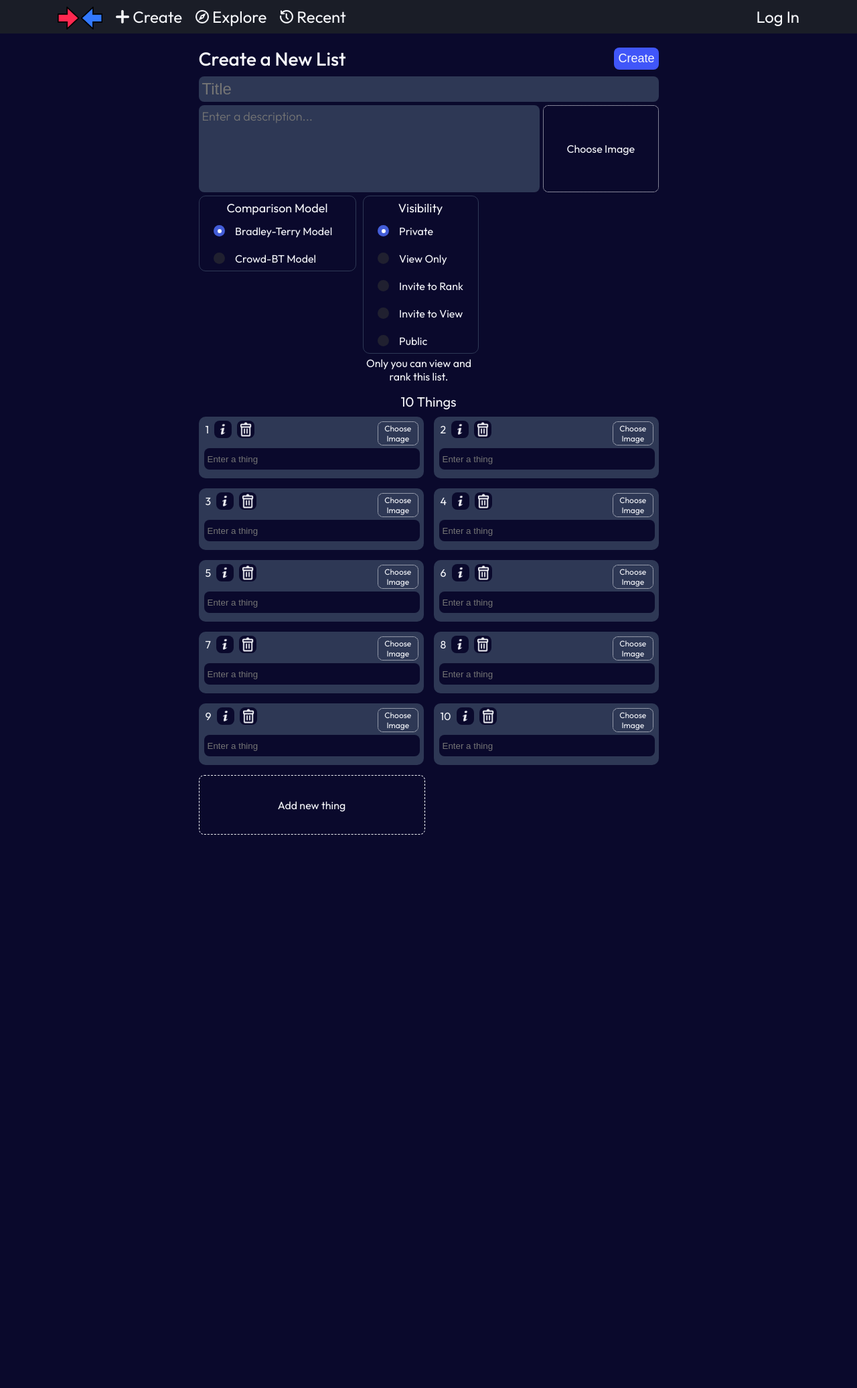
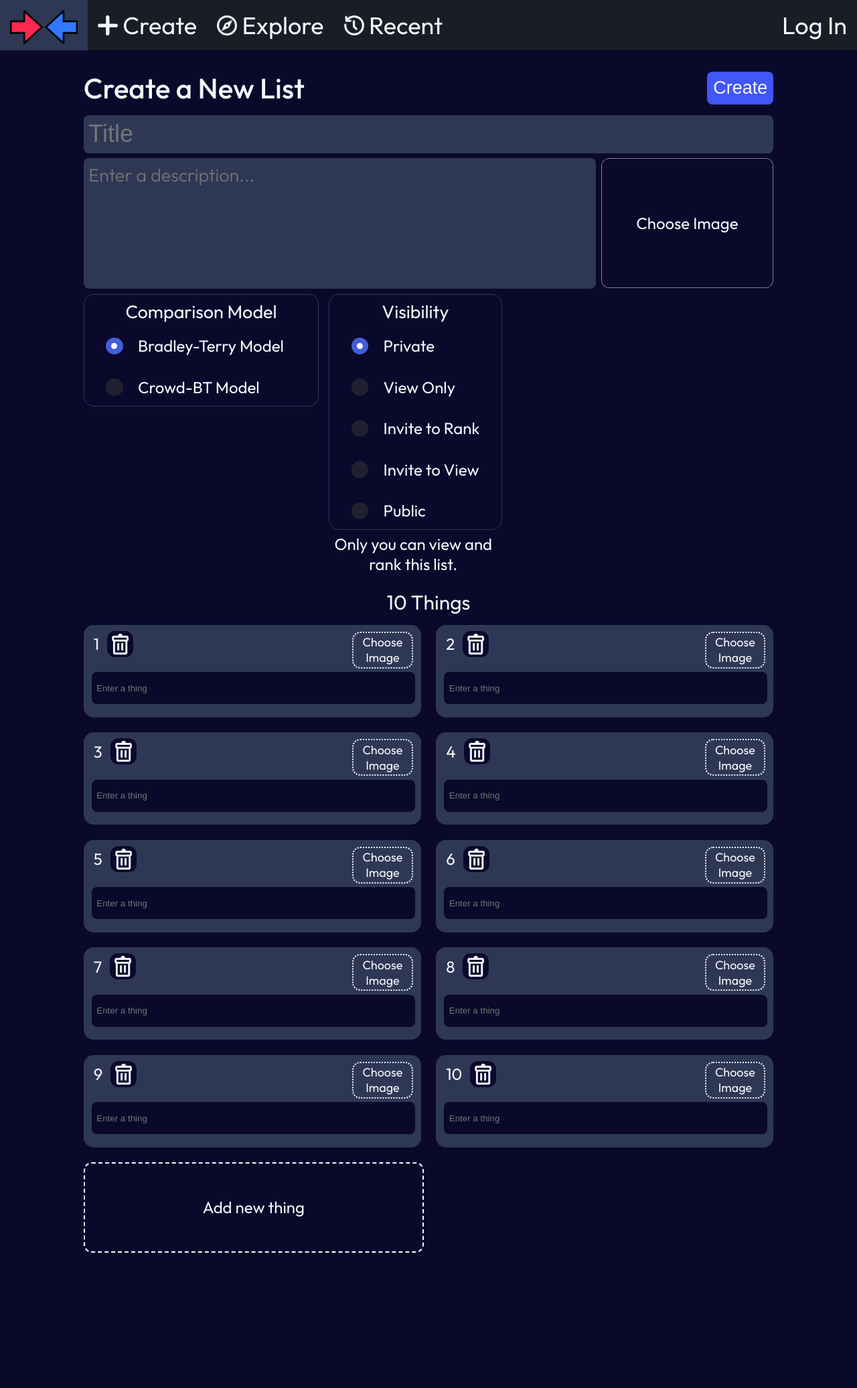
Before and after one commit to AidanSzilagyi/comparison-site, a Django app: page /create/manual in a window 1280 px wide. Shown: the whole page at 67% size. Before the commit the page ends 1246 px from the top, so only its background shows below. Run offline with Django 5.2, Linux system fonts and the light colour scheme; the visitor is signed in with stand-in values (Sample User, id 1); some libraries are stand-ins or nearby versions.

Commit message:
scaled up website by 50%

```diff
--- a/createList/templates/createList/explore.html
+++ b/createList/templates/createList/explore.html
@@ -4,11 +4,11 @@
         .main-container {
             display: flex;
             flex-direction: column;
-            gap: 10px;
+            gap: 15px;
         }
         .section-heading {
-            font-size: 24px;
-            margin-bottom: 5px;
+            font-size: 36px;
+            margin-bottom: 7.5px;
         }
     </style>
 {% endblock %}
--- a/createList/templates/createList/list-info.html
+++ b/createList/templates/createList/list-info.html
@@ -108,7 +108,7 @@
             </div>
         </div>
         <div class="all-things-container">
-            <div id="all-things-list" class="highlight-five-things-group" style="width: 540px;"></div>
+            <div id="all-things-list" class="highlight-five-things-group" style="width: 810px;"></div>
         </div>
         <div style="display: flex; justify-content: center;">
             <div id="all-things-button" class="all-things-button">Load All Things</div>
@@ -126,11 +126,11 @@
             </div>
         </template>
         <template id="text-and-image">
-            <div style="width: 328px;" class="highlight-thing-name js-thing-name"></div>
+            <div style="width: 492px;" class="highlight-thing-name js-thing-name"></div>
             <img class="highlight-thing-image js-thing-image" src="">
         </template>
         <template id="text-only">
-            <div style="width: 387px;" class="highlight-thing-name-only js-thing-name-only"></div>
+            <div style="width: 580.5px;" class="highlight-thing-name-only js-thing-name-only"></div>
         </template>
 
         <template id="won-matchup">
--- a/createList/templates/createList/modify_list/image-create.html
+++ b/createList/templates/createList/modify_list/image-create.html
@@ -5,12 +5,14 @@
         <div class="vertical-buttons">
             <div class="thing-number">1321</div>
             <div class="bottom-vertical-buttons">
+                <!--
                 <div class="info-icon-container js-load-matchups">
                     <img class="info-icon-image" src="{% static 'images/info-icon-a.png' %}">
                     <div class="past-matchup-sheet js-matchup-history" style="display: none;">
                         Loading Matchups...
                     </div>
                 </div>
+                -->
                 <div class="trash-can-icon-container">
                     <img class="trash-can-icon-image" src="{% static 'images/trash-can-icon.png' %}">
                     <input type="checkbox" name="{{ thing_form.DELETE.html_name }}" class="delete-checkbox" hidden>
--- a/createList/templates/createList/modify_list/text-create.html
+++ b/createList/templates/createList/modify_list/text-create.html
@@ -5,12 +5,14 @@
         <div class="top-row-buttons">
             <div class="utility-button-container">
                 <div class="thing-number">1321</div>
+                <!--
                 <div class="info-icon-container js-load-matchups">
                     <img class="info-icon-image" src="{% static 'images/info-icon-a.png' %}">
                     <div class="past-matchup-sheet js-matchup-history" style="display: none;">
                         Loading Matchups...
                     </div>
                 </div>
+                -->
                 <div class="trash-can-icon-container">
                     <img class="trash-can-icon-image" src="{% static 'images/trash-can-icon.png' %}">
                     <input type="checkbox" name="{{ thing_form.DELETE.html_name }}" class="delete-checkbox" hidden>
--- a/static/scripts/rank.js
+++ b/static/scripts/rank.js
@@ -54,7 +54,7 @@ function loadNewComparison() {
                     <span class="thing-text-only" id="text-${i}">${comparisonThings[i].name}</span>
                 `;
                 BigText(`span#text-${i}`, {
-                    maximumFontSize: 100,
+                    maximumFontSize: 200,
                 });
             } else {
                 thingBoxes[i].innerHTML = `
--- a/static/styles/general.css
+++ b/static/styles/general.css
@@ -9,13 +9,15 @@
     --logo-red: #ff2850;
     --logo-blue: #3278ff;
     --error-red: #e02020;
+}
+html {
     font-family: Outfit;
-    font-size: 16px;
-
+    font-size: 24px;
     color: var(--highlight);
 }
+
 div, label, a, textarea {
-    font-size: inherit;
+    /*font-size: inherit; */
 }
 
 input[type='file'] {
@@ -38,10 +40,10 @@ textarea {
     flex-direction: column;
     align-items: center;
     flex-wrap: wrap;
-    padding: 15px 15px 15px 15px;
+    padding: 22.5px 22.5px 22.5px 22.5px;
     box-sizing: border-box;
     width: 100%;
-    min-height: calc(100vh - 60.01px);
+    min-height: calc(100vh - 90.01px);
 }
 
 a:link, a:visited, a:hover, a:active {
@@ -56,9 +58,9 @@ a:link, a:visited, a:hover, a:active {
 
 .list-grid {
     display: grid;
-    gap: 15px;
-    grid-template-columns: repeat(auto-fit, 366px);
-    max-width: min(calc(100vw - 30px), calc(3 * 366px + 2 * 15px));
+    gap: 22.5px;
+    grid-template-columns: repeat(auto-fit, 549px);
+    max-width: min(calc(100vw - 45px), calc(3 * 549px + 2 * 22.5px));
     justify-items: start;
     grid-auto-flow: row;
 }
@@ -69,26 +71,26 @@ a:link, a:visited, a:hover, a:active {
     position: sticky;
     z-index: 10;
     top: 0;
-    height: 50px;
+    height: 75px;
     color: var(--highlight);
     background-color: var(--tertiary);
-    font-size: 24px;
+    font-size: 36px;
     display: flex;
     justify-content: center;
     text-wrap: nowrap;
 }
 .website-header {
-    width: min(1128px, 100%);
+    width: min(1692px, 100%);
     display: flex;
     align-items: center;
     justify-content: space-between;
 }
 .website-header-button {
-    padding: 0px 10px;
+    padding: 0px 15px;
     display: flex;
     align-items: center;
     justify-content: left;
-    height: 50px;
+    height: 75px;
     transition: background-color 0.2s;
 }
 .website-header-button:hover {
@@ -105,12 +107,12 @@ a:link, a:visited, a:hover, a:active {
     display: flex;
     align-items: center;
     justify-content: right;
-    gap: 10px;
+    gap: 15px;
 }
 
 .header-logo-image {
-    height: 34px;
-    margin-top: 4px;
+    height: 51px;
+    margin-top: 6px;
 }
 
 .header-create-button-container {
@@ -120,16 +122,16 @@ a:link, a:visited, a:hover, a:active {
 
 }
 .header-create-icon {
-    height: 20px;
-    margin-right: 5px;
+    height: 30px;
+    margin-right: 7.5px;
 }
 .header-explore-icon {
-    height: 20px;
-    margin-right: 5px;
+    height: 30px;
+    margin-right: 7.5px;
 }
 .header-recent-icon {
-    height: 20px;
-    margin-right: 5px;
+    height: 30px;
+    margin-right: 7.5px;
 }
 .header-create-plus-word {
 
@@ -137,14 +139,14 @@ a:link, a:visited, a:hover, a:active {
 .header-profile-button-container {
     display: flex;
     align-items: center;
-    gap: 8px;
+    gap: 12px;
 }
 .header-profile-image-container {
-    height: 34px;
+    height: 51px;
 }
 
 .header-profile-image {
-    height: 34px;
-    width: 34px;
-    border-radius: 17px;
+    height: 51px;
+    width: 51px;
+    border-radius: 25.5px;
 }
--- a/static/styles/modify_list/createList.css
+++ b/static/styles/modify_list/createList.css
@@ -10,7 +10,7 @@
     position: sticky;
     z-index: 10;
     top: 0px;
-    padding: 5px 0px;
+    padding: 7.5px 0px;
     background-color: var(--primary);
     color: var(--highlight);
     font-weight: 500;
@@ -19,19 +19,19 @@
     align-items: center;
 }
 .page-title {
-    font-size: 28px;
+    font-size: 42px;
 }
 .header-control-buttons-container {
     display: flex;
-    gap: 10px;
+    gap: 15px;
 }
 .header-control-buttons {
     background-color: var(--important);
     color: var(--highlight);
     border-style: none;
     border-radius: 8px;
-    padding: 6px 6px;
-    font-size: 18px;
+    padding: 9px 9px;
+    font-size: 27px;
     cursor: pointer;
 }
 /* Body */
@@ -53,7 +53,7 @@
 
 
 .text-input {
-    padding: 5px 5px;
+    padding: 7.5px 7.5px;
     border-style: hidden;
     border-radius: 8px;
     font-weight: 300;
@@ -63,36 +63,36 @@
 .list-details {
     display: flex;
     flex-direction: column;
-    gap: 5px;
-    margin-top: 4px;
+    gap: 7.5px;
+    margin-top: 6px;
 }
 
 .list-name-input {
     width: 100%;
     box-sizing: border-box;
-    font-size: 24px;
+    font-size: 36px;
     display: block;
     background-color: var(--secondary);
 }
 
 .horizontal-input-container {
     display: flex;
-    gap: 5px;
+    gap: 7.5px;
 }
 
 .list-image-container {
     display: flex;
     flex-direction: column;
-    gap: 5px;
-    --image-height: 97px;
+    gap: 7.5px;
+    --image-height: 145.5px;
 }
 .list-file-input {}
 .unselected-list-image {
-    height: calc(var(--image-height) - 2px + 33px);
-    width: calc(var(--image-height) * 16 / 9 - 2px);
+    height: calc(var(--image-height) - 3px + 49.5px);
+    width: calc(var(--image-height) * 16 / 9 - 3px);
     color: var(--highlight);
-    border: 1px dotted var(--highlight);
-    border-radius: 8px;
+    border: 1.5px dotted var(--highlight);
+    border-radius: 12px;
     display: flex;
     flex-direction: column;
     justify-content: center;
@@ -102,13 +102,13 @@
     height: var(--image-height);
     width: calc(var(--image-height) * 16 / 9);
     background-color: var(--secondary);
-    border-radius: 8px;
+    border-radius: 12px;
     object-fit: contain;
 }
 .remove-list-image-button {
-    height: 28px;
+    height: 42px;
     width: calc(var(--image-height) * 16 / 9);
-    border-radius: 8px;
+    border-radius: 12px;
     display: flex;
     flex-direction: column;
     justify-content: center;
@@ -116,26 +116,26 @@
     background-color: var(--secondary);
 }
 .list-description-input {
-    height: 120px;
+    height: 180px;
     flex: 1;
-    font-size: 18px;
+    font-size: 27px;
     resize: none;
     background-color: var(--secondary);
 }
 
 .multiple-choice-options {
     display: flex;
-    gap: 10px;
+    gap: 15px;
     align-items: flex-start;
 }
 .permissions-container {
     display: flex;
     flex-direction: column;
     text-align: center;
-    gap: 4px;
+    gap: 6px;
 }
 .permission-details {
-    width: 168px;
+    width: 252px;
     margin: 0;
 }
 
@@ -144,60 +144,60 @@
 }
 
 .list-of-things-header {
-    margin: 10px 0px;
+    margin: 15px 0px;
     width: 100%;
     display: flex;
     justify-content: center;
-    font-size: 20px;
+    font-size: 30px;
 }
 
 /* Permissions Invite Popup */
 .invite-users-container {
     display: none;
-    padding: 1.5px 3px 1.5px 3px;
-    border-radius: 10px;
-    border: 1px solid var(--secondary);
+    padding: 2.25px 4.5px 2.25px 4.5px;
+    border-radius: 15px;
+    border: 1.5px solid var(--secondary);
 }
 .invite-users-title {
     text-align: center;
-    font-size: 18px;
+    font-size: 27px;
 }
 .invite-users-instructions {
     text-align: center;
 }
 .invite-username-input {
-    width: 220px;
-    height: 198px;
+    width: 330px;
+    height: 297px;
     flex: 1;
-    font-size: 18px;
+    font-size: 27px;
     resize: none;
     background-color: var(--secondary);
 }
 
 /* Radio Inputs */
 .permissions-container .radio-input label {
-    width: 168px;
+    width: 252px;
 }
 
 .radio-input-container {
-    padding: 1.5px 1.5px;
-    border-radius: 10px;
-    border: 1px solid var(--secondary);
+    padding: 2.25px 2.25px;
+    border-radius: 15px;
+    border: 1.5px solid var(--secondary);
 }
 
 .radio-input-title {
     display: flex;
     flex-direction: column;
     align-items: center;
-    padding: 4px 0px 6px;
-    font-size: 18px;
+    padding: 6px 0px 9px;
+    font-size: 27px;
 }
 
 .radio-input {
-    --input-height: 34px;
+    --input-height: 51px;
     display: flex;
     flex-direction: column;
-    gap: 7px;
+    gap: 10.5px;
 }
 
 .radio-input * {
@@ -209,9 +209,9 @@
 .radio-input label {
   display: flex;
   align-items: center;
-  gap: 15px;
-  padding: 0px 20px;
-  width: 230px;
+  gap: 22.5px;
+  padding: 0px 30px;
+  width: 345px;
   cursor: pointer;
   height: var(--input-height);
   position: relative;
@@ -223,12 +223,12 @@
   top: 50%;
   left: 50%;
   transform: translate(-50%, -50%);
-  width: 220px;
-  height: calc(var(--input-height) - 5px);
+  width: 330px;
+  height: calc(var(--input-height) - 7.5px);
   z-index: -1;
   transition: all 0.3s cubic-bezier(0.68, -0.55, 0.265, 1.55);
-  border-radius: 10px;
-  border: 2px solid transparent;
+  border-radius: 15px;
+  border: 3px solid transparent;
 }
 .radio-input label:hover::before {
   transition: all 0.2s ease;
@@ -247,8 +247,8 @@
 .radio-input .label input[type="radio"] {
   background-color: #202030;
   appearance: none;
-  width: 17px;
-  height: 17px;
+  width: 25.5px;
+  height: 25.5px;
   border-radius: 50%;
   display: flex;
   justify-content: center;
@@ -262,8 +262,8 @@
 
 .radio-input .label input[type="radio"]:before {
   content: "";
-  width: 6px;
-  height: 6px;
+  width: 9px;
+  height: 9px;
   border-radius: 50%;
   transition: all 0.1s cubic-bezier(0.165, 0.84, 0.44, 1);
   background-color: #fff;
--- a/static/styles/modify_list/text-create.css
+++ b/static/styles/modify_list/text-create.css
@@ -1,15 +1,15 @@
 .list-of-things-container {
-    --thing-width: 336px;
+    --thing-width: 504px;
     display: grid;
-    gap: 15px;
+    gap: 22.5px;
     grid-template-columns: repeat(auto-fit, var(--thing-width));
-    max-width: min(calc(100vw - 30px), calc(2 * var(--thing-width) + 1 * 15px));
+    max-width: min(calc(100vw - 45px), calc(2 * var(--thing-width) + 1 * 22.5px));
     justify-items: start;
     grid-auto-flow: row;
-    padding-bottom: 120px;
+    padding-bottom: 180px;
 }
 .thing-container {
-    border-radius: 10px;
+    border-radius: 15px;
     width: var(--thing-width);
     box-sizing: border-box;
     /* border-width: 1px;
@@ -17,8 +17,8 @@
     background-color: var(--secondary);
     display: flex;
     flex-direction: column;
-    gap: 5px;
-    padding: 8px 8px;
+    gap: 7.5px;
+    padding: 12px 12px;
 }
 
 .top-row-buttons {
@@ -29,31 +29,31 @@
 .utility-button-container {
     display: flex;
     align-items: center;
-    padding-left: 2px;
-    margin-top: -2px;
-    gap: 8px;
+    padding-left: 3px;
+    margin-top: -3px;
+    gap: 12px;
 }
 .thing-image-options-container {
     display: flex;
     align-items: center;
-    gap: 5px;
+    gap: 7.5px;
 }
 .thing-remove-image-button {
     background-color: var(--primary);
-    height: 34px;
-    width: 60px;
-    border-radius: 8px;
-    font-size: 12px;
+    height: 51px;
+    width: 90px;
+    border-radius: 12px;
+    font-size: 18px;
     text-align: center;
     display: flex;
     align-items: center;
 }
 
 .thing-image-container {
-    height: 34px;
+    height: 51px;
     aspect-ratio: 16 / 9;
-    font-size: 12px;
-    border-radius: 8px;
+    font-size: 18px;
+    border-radius: 12px;
     /* background-color: var(--primary); */
     display: flex;
     align-items: center;
@@ -63,7 +63,7 @@
 .selected-thing-image {
     width: 100%;
     height: 100%;
-    border-radius: 8px;
+    border-radius: 12px;
     object-fit: contain;
     background-color: var(--primary);
 }
@@ -74,43 +74,43 @@
     flex-direction: column;
     justify-content: center;
     text-align: center;
-    border-radius: 8px;
-    border: 1.5px dotted var(--highlight);
+    border-radius: 12px;
+    border: 2.25px dotted var(--highlight);
 }
 .thing-number {
     text-align: center;
 }
 
 .trash-can-icon-container {
-    height: 26px;
-    border-radius: 8px;
+    height: 39px;
+    border-radius: 12px;
     background-color: var(--primary);
 }
 .trash-can-icon-image {
-    height: 26px;
+    height: 39px;
 }
 .info-icon-container {
-    height: 26px;
-    border-radius: 8px;
+    height: 39px;
+    border-radius: 12px;
     background-color: var(--primary);
 }
 .info-icon-image {
-    height: 26px;
+    height: 39px;
 }
 
 .thing-name-input {
     background-color: var(--primary);
-    height: 22px;
-    width: calc(100% - 8px);
+    height: 33px;
+    width: calc(100% - 12px);
 }
 
 
 .add-new-thing-container {
     /* margin-left: 1.5px; */
     border-style: dashed;
-    border-radius: 8px;
-    border-width: 1.5px;
-    height: 87px;
+    border-radius: 12px;
+    border-width: 2.25px;
+    height: 130.5px;
     width: var(--thing-width);
     border-color: var(--highlight);
     color: var(--highlight);
```
Also changed, not shown: createList/templates/createList/create-profile.html (+18 -18 lines), createList/templates/createList/home.html (+34 -34 lines), createList/templates/createList/list-card.html (+24 -24 lines), createList/templates/createList/modify_list/list-type-choices.html (+21 -21 lines), createList/templates/createList/profile.html (+14 -14 lines), createList/templates/createList/rank.html (+13 -14 lines), static/styles/list-info.css (+47 -47 lines), static/styles/modify_list/image-create.css (+29 -29 lines), createList/templates/createList/all-things.html (deleted).
